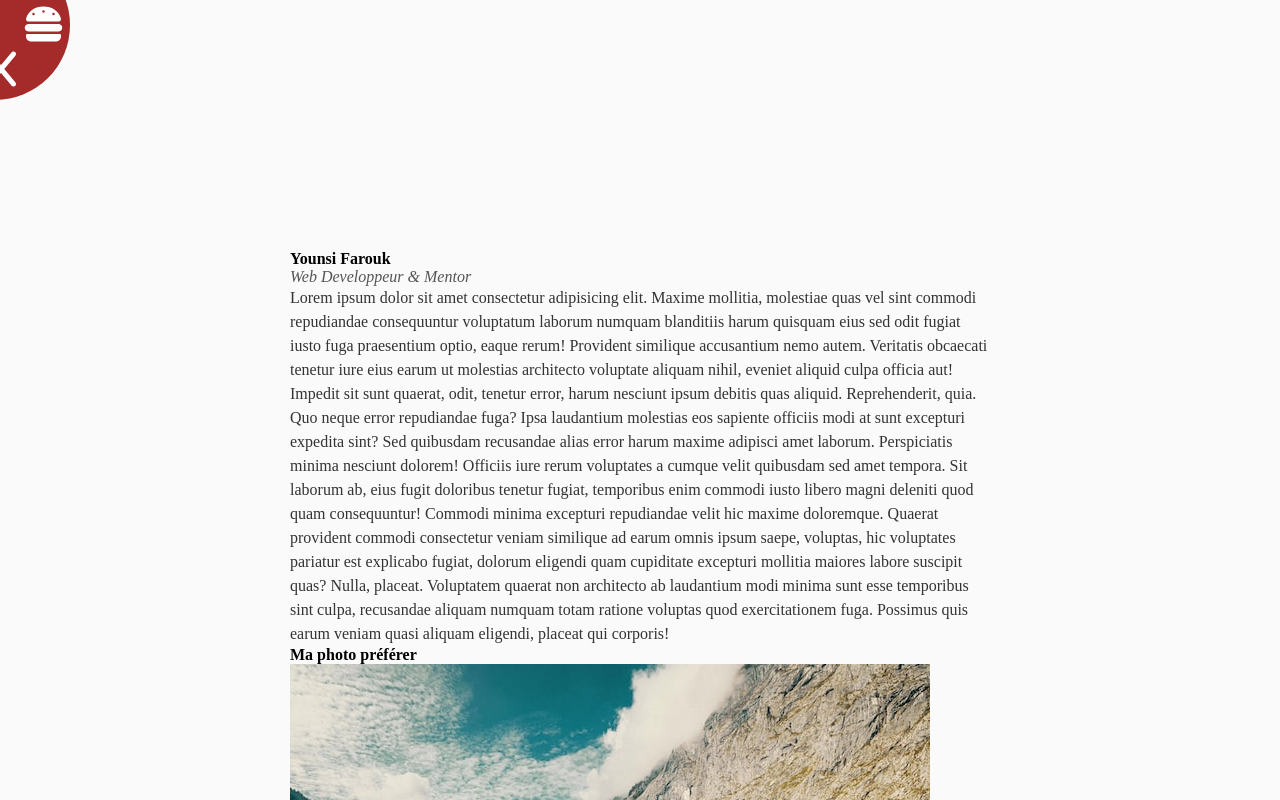
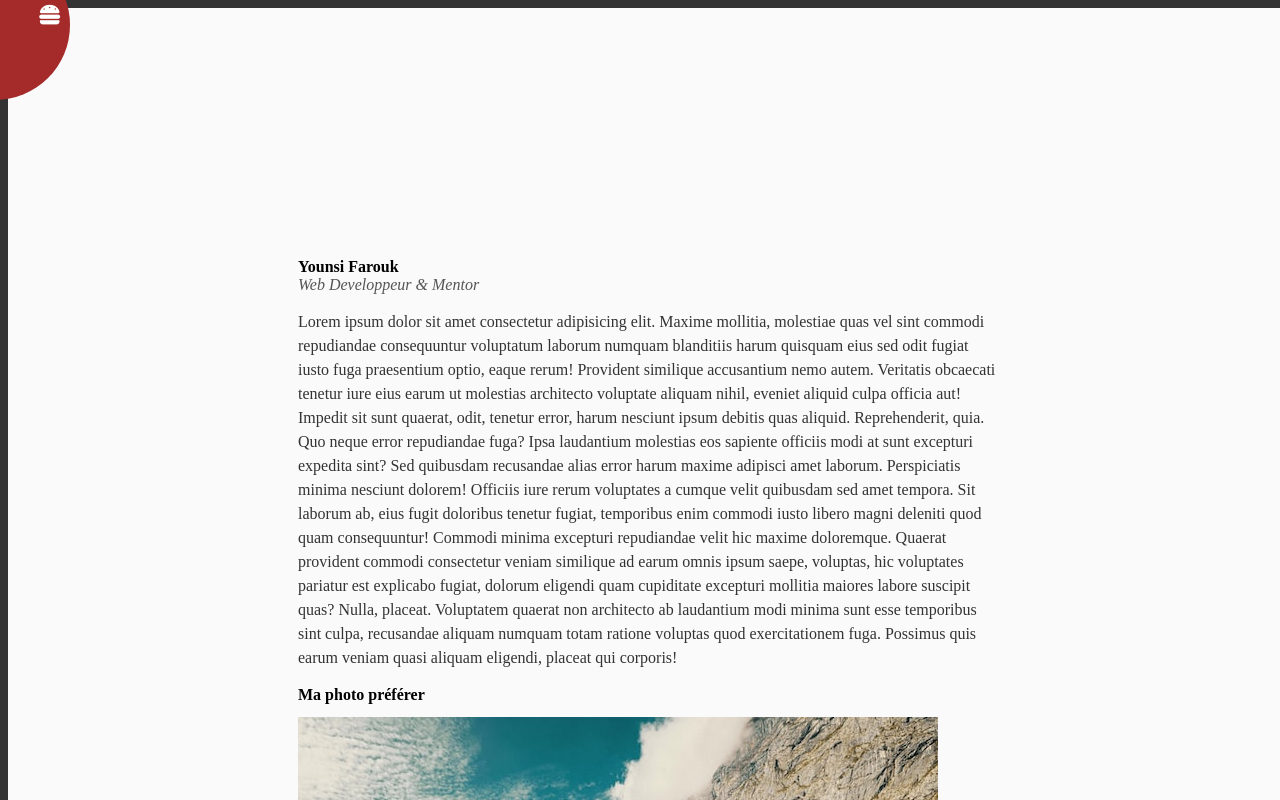
Before and after one commit to pharouqy/Rotating_Navigation_Animation, a plain HTML site: page index.html in a window 1280 px wide. Shown: the top 800 px of the page. Drawn offline with Linux system fonts and the light colour scheme.

Commit message:
Some Tricks in CSS !!!

```diff
--- a/styles.css
+++ b/styles.css
@@ -1,7 +1,6 @@
 * {
   box-sizing: border-box;
   font-size: 16px;
-  margin: 0;
 }
 
 body {
@@ -16,6 +15,7 @@ main {
   width: 100vw;
   min-height: 100vh;
   padding: 50px;
+  margin: 0;
 }
 
 .circle-container {
@@ -44,17 +44,17 @@ button {
 
 i.fa-solid.fa-burger,
 i.fa-solid.fa-x {
-  font-size: 2.5rem;
+  font-size: 1.4rem;
 }
 
 button#open {
   top: 35%;
-  left: 65%;
+  left: 75%;
 }
 
 button#close {
   top: 65%;
-  left: 40%;
+  left: 37%;
 }
 
 .content {
```
